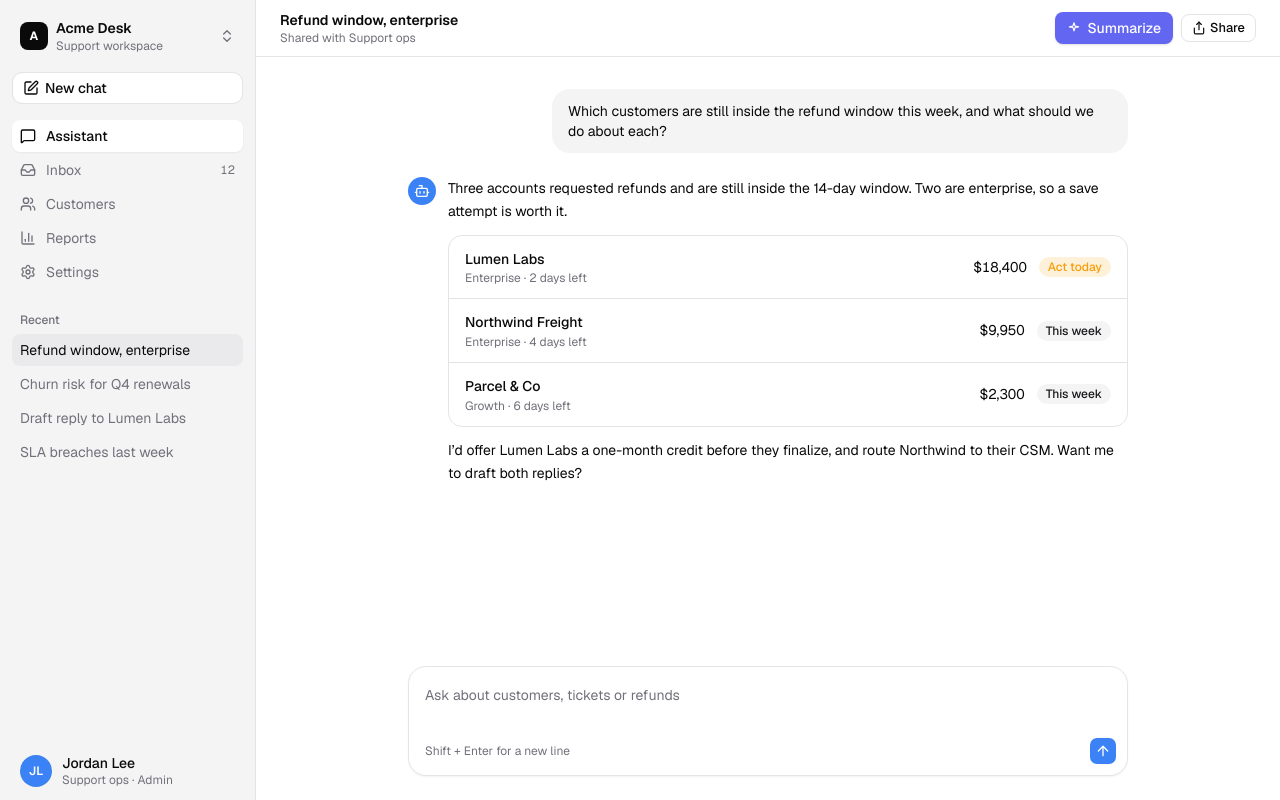
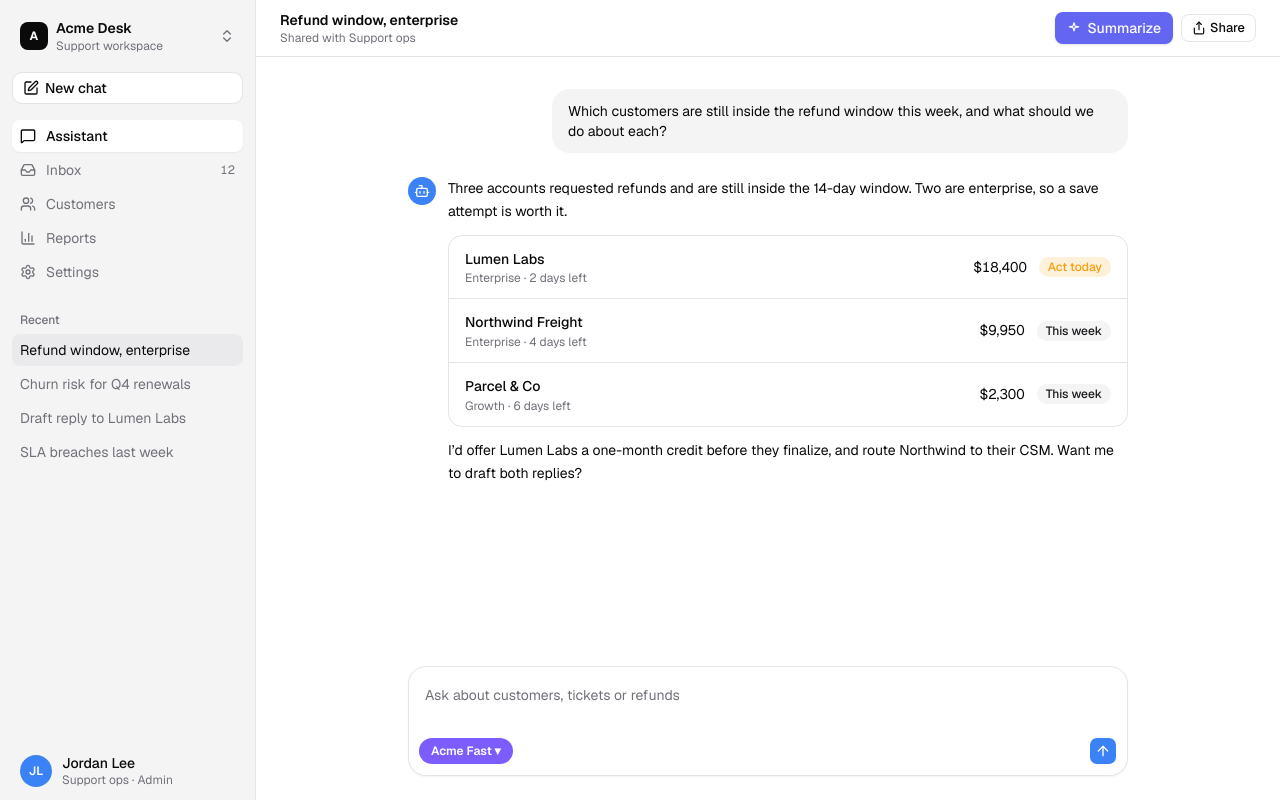
Before and after one commit to treyfour/jevdriftdetect, a Next.js app: page /app in a window 1280 px wide. Built offline with nearby package versions, Linux system fonts and the light colour scheme.

Commit message:
Composer: model picker for Acme Fast

```diff
--- a/saas/Composer.tsx
+++ b/saas/Composer.tsx
@@ -11,7 +11,7 @@ export function Composer() {
           placeholder="Ask about customers, tickets or refunds"
         />
         <div className="flex items-center justify-between pt-1">
-          <span className="px-1.5 text-xs text-muted-foreground">Shift + Enter for a new line</span>
+          <span className="model-picker" style={{ background: "#7C5CFC", color: "#ffffff", padding: "4px 12px", borderRadius: 999, fontSize: 12, fontWeight: 600 }}>Acme Fast ▾</span>
           <Button size="icon-sm" aria-label="Send">
             <ArrowUpIcon />
           </Button>
```
